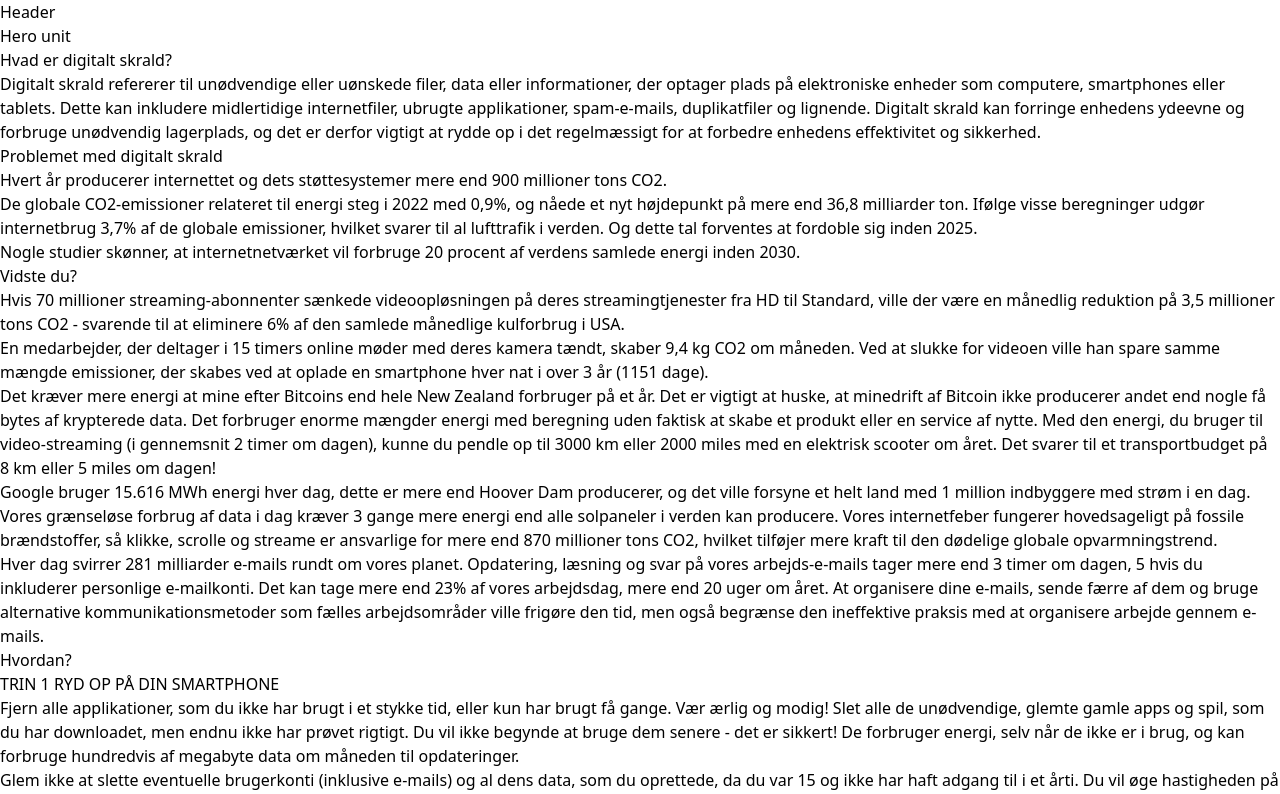
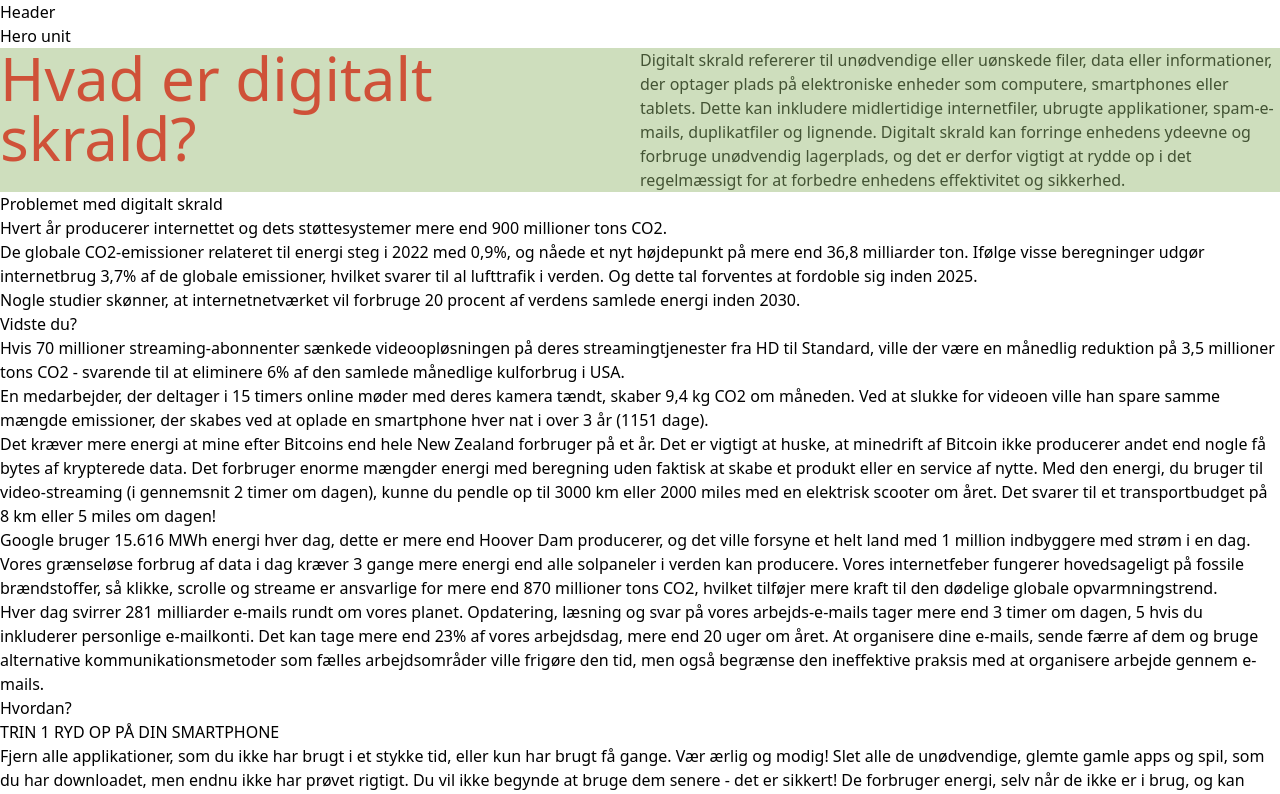
Before and after one commit to MadeleineMadsen/Digital-CleanUp-Day, an Astro site: page / in a window 1280 px wide. Shown: the top 794 px of the page. Built offline with nearby package versions, Linux system fonts and the light colour scheme; Astro itself is replaced by a stand-in of ours.

Commit message:
sektion 1

```diff
--- a/src/pages/index.astro
+++ b/src/pages/index.astro
@@ -11,11 +11,14 @@ import Button from '../components/Button.astro';
 	</section>
 
 	<!-- Sektion 1 - Hvad er digitalt skrald -->
-	<section>
-		<article>
-			<h1>Hvad er digitalt skrald?</h1>
-
-			<p>Digitalt skrald refererer til unødvendige eller uønskede filer, data eller informationer, der optager plads på elektroniske enheder som computere, smartphones eller tablets. Dette kan inkludere midlertidige internetfiler, ubrugte applikationer, spam-e-mails, duplikatfiler og lignende. Digitalt skrald kan forringe enhedens ydeevne og forbruge unødvendig lagerplads, og det er derfor vigtigt at rydde op i det regelmæssigt for at forbedre enhedens effektivitet og sikkerhed.</p>
+	<section class="bg-[#CEDEBD]">
+		<article class=" grid grid-cols-2" >
+			<div>
+			<h1 class="text-[#CF5138] text-6xl">Hvad er digitalt skrald?</h1>
+		</div>
+		<div>
+			<p class="text-[#435334]">Digitalt skrald refererer til unødvendige eller uønskede filer, data eller informationer, der optager plads på elektroniske enheder som computere, smartphones eller tablets. Dette kan inkludere midlertidige internetfiler, ubrugte applikationer, spam-e-mails, duplikatfiler og lignende. Digitalt skrald kan forringe enhedens ydeevne og forbruge unødvendig lagerplads, og det er derfor vigtigt at rydde op i det regelmæssigt for at forbedre enhedens effektivitet og sikkerhed.</p>
+		</div>
 		</article>
 	</section>
 
```
